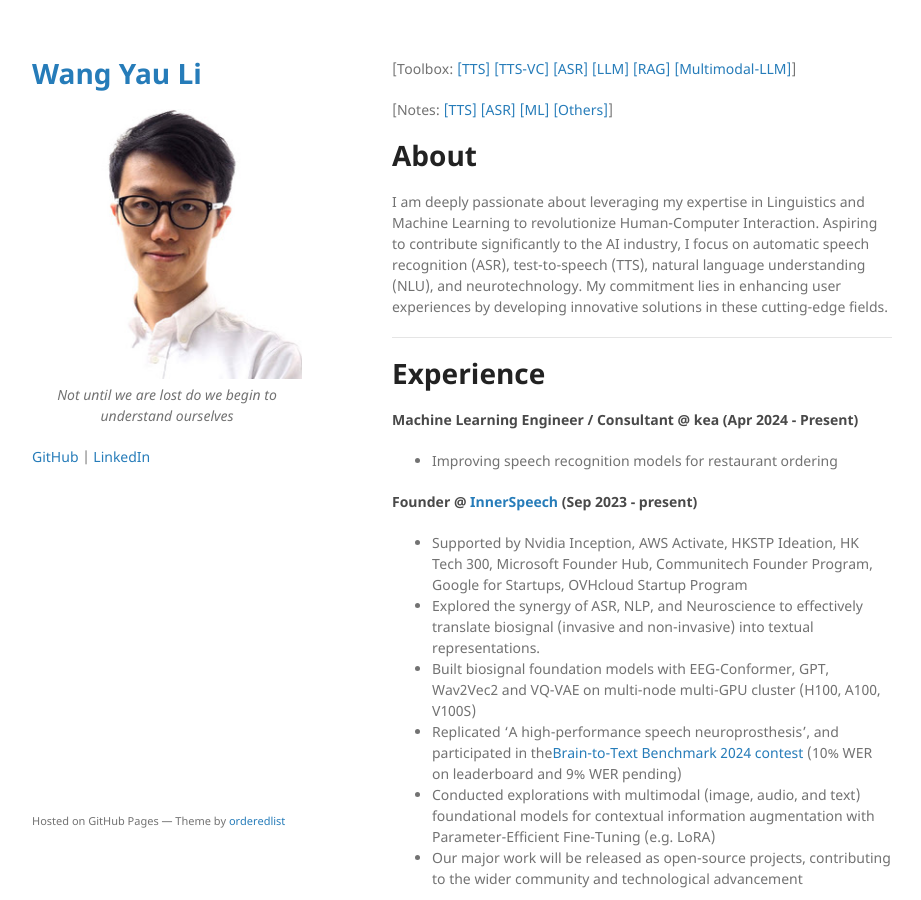
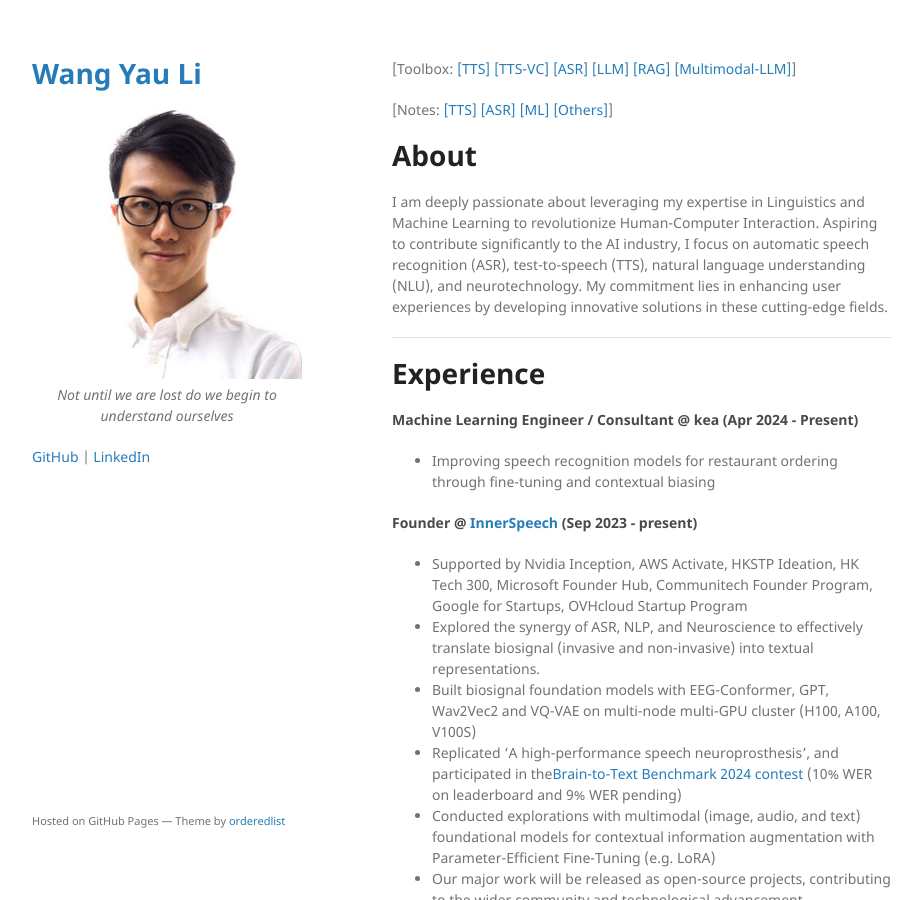
Before and after one commit to kennethli319/kennethli319.github.io, a Jekyll site: the page built from index.md, in a window 1280 px wide and 900 px high. Shown: the whole window, without its empty margins (178-1099 px from the left). Built offline with Jekyll 4.4.1, drawn with Linux system fonts in a browser that asks for light colours.

Commit message:
notes, index updates

```diff
--- a/index.md
+++ b/index.md
@@ -15,7 +15,7 @@ I am deeply passionate about leveraging my expertise in Linguistics and Machine
 
 #### Machine Learning Engineer / Consultant @ kea (Apr 2024 - Present)
 
-- Improving speech recognition models for restaurant ordering
+- Improving speech recognition models for restaurant ordering through fine-tuning and contextual biasing
 
 #### Founder @ [InnerSpeech](https://www.innerspeech.ai/) (Sep 2023 - present)
 
```
Also changed, not shown: notes.md (+1 -1 lines).
